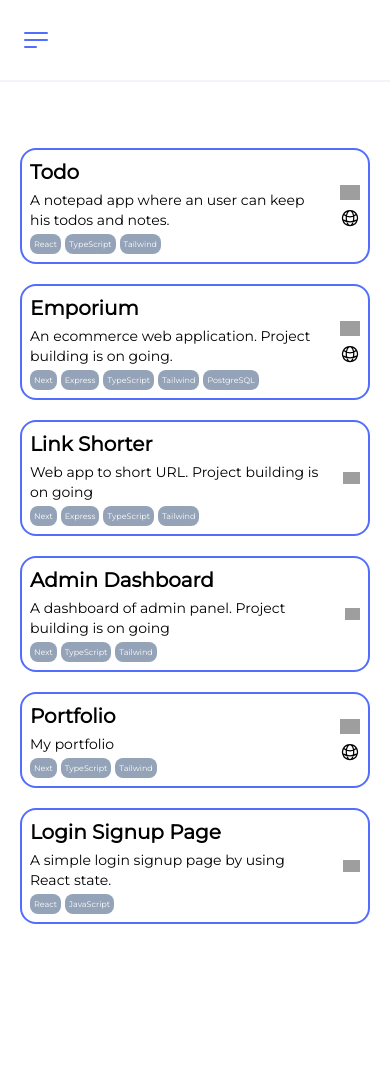
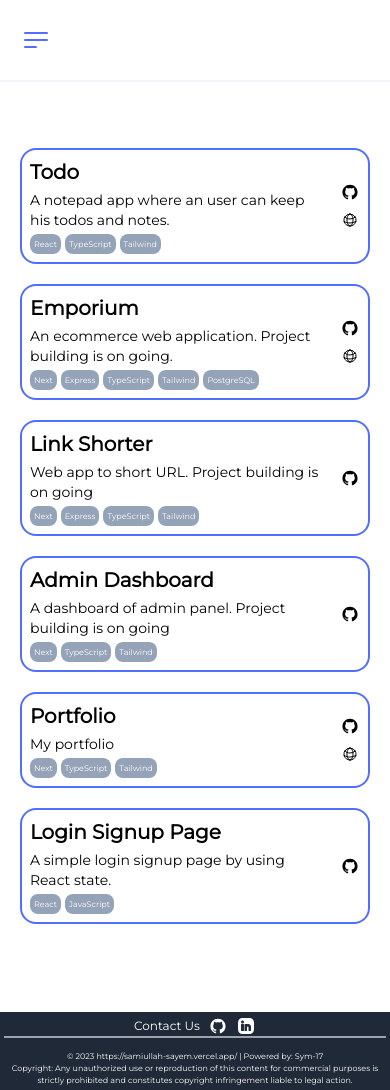
Before and after one commit to Sym-17/portfolio-next, a Next.js app: page /projects in a window 390 px wide. Before the commit the page ends 944 px from the top, so only its background shows below. Built offline with nearby package versions, Linux system fonts and the light colour scheme; grey boxes are pictures that could not be loaded.

Commit message:
Add footer

```diff
--- a/src/app/layout.tsx
+++ b/src/app/layout.tsx
@@ -2,6 +2,7 @@ import type { Metadata } from "next";
 import { Montserrat } from "next/font/google";
 import "./globals.css";
 import Nav from "../components/Nav";
+import Footer from "@/components/Footer";
 
 const montserrat = Montserrat({ subsets: ["latin"], weight: "400" });
 
@@ -17,10 +18,13 @@ export default function RootLayout({
   return (
     <html lang="en">
       <body
-        className={`${montserrat.className} flex flex-col gap-5 justify-center items-center p-5 sm:pr-20 sm:pl-20 lg:pr-44 lg:pl-44 xl:pr-80 xl:pl-80`}
+        className={`${montserrat.className} flex flex-col gap-5 justify-center items-center`}
       >
         <Nav />
-        {children}
+        <div className="pr-5 pl-5 pt-5 sm:pr-20 sm:pl-20 lg:pr-44 lg:pl-44 xl:pr-80 xl:pl-80">
+          {children}
+        </div>
+        <Footer />
       </body>
     </html>
   );
--- a/src/app/page.tsx
+++ b/src/app/page.tsx
@@ -1,3 +1,4 @@
+import AboutMyself from "@/components/AboutMyself";
 import HomePage from "../components/HomePage";
 import ProjectsForHomePage from "../components/ProjectsForHomePage";
 import Skills from "../components/Skills";
@@ -8,6 +9,7 @@ export default function Home() {
       <HomePage />
       <Skills />
       <ProjectsForHomePage />
+      <AboutMyself />
     </main>
   );
 }
--- a/src/app/projects/page.tsx
+++ b/src/app/projects/page.tsx
@@ -3,7 +3,8 @@ import EachProject from "../../components/EachProject";
 
 const Projects = () => {
   return (
-    <div className="grid grid-cols-1 md:grid-cols-2 mt-32 gap-5">
+    <div className="min-h-screen">
+      <div className="grid grid-cols-1 md:grid-cols-2 mt-32 gap-5 ">
         <EachProject
           title="Todo"
           description="A notepad app where an user can keep his todos and notes."
@@ -59,6 +60,7 @@ const Projects = () => {
           isDeployed={false}
         />
       </div>
+    </div>
   );
 };
 
--- /dev/null
+++ b/src/components/AboutMyself.tsx
@@ -0,0 +1,35 @@
+import React from "react";
+import SectionLayoutOfHomePage from "./SectionShellOfHomePage";
+
+const AboutMyself = () => {
+  return (
+    <SectionLayoutOfHomePage
+      id="about-myself"
+      title="About Myself"
+      placementOfTitle="left"
+    >
+      <div className="">
+        <div className="">
+          <header>Full Name</header>
+          <span>MD. Samiullah Sayem</span>
+        </div>
+        <div className="">
+          <header>Home Town</header>
+          <span>Thakurgaon, Bangladesh</span>
+        </div>
+        <div className="">
+          <header>Education</header>
+          <span>BSc in Computer Science & Engineering</span>
+          <span>
+            Chittagong University of Engineering & Technology, Chattogram,
+            Bangladesh
+          </span>
+        </div>
+        <h1>My Resume</h1>
+        <h1>Contacts: git, in, mail</h1>
+      </div>
+    </SectionLayoutOfHomePage>
+  );
+};
+
+export default AboutMyself;
--- a/src/components/EachProject.tsx
+++ b/src/components/EachProject.tsx
@@ -2,6 +2,7 @@ import Image from "next/image";
 import Link from "next/link";
 import React from "react";
 import { GlobeAltIcon } from "@heroicons/react/24/outline";
+import GithubIcon from "./GithubIcon";
 
 type EachProjectProps = {
   title: string;
@@ -36,22 +37,20 @@ const EachProject = (props: EachProjectProps) => {
         <Link
           href={props.gitLink}
           target="_blank"
-          className={`${props.isOngit ? "flex" : "hidden"}`}
+          className={`${
+            props.isOngit ? "flex" : "hidden"
+          } w-5 lg:w-8 cursor-pointer lg:p-1 border-2 border-transparent hover:border-gray-300 rounded-xl`}
         >
-          <Image
-            src="https://cdn.jsdelivr.net/gh/devicons/devicon/icons/github/github-original.svg"
-            width={1}
-            height={1}
-            alt=""
-            className="w-5 lg:w-8 cursor-pointer lg:p-1 hover:bg-gray-200 hover:rounded-full"
-          />
+          <GithubIcon color="#000000" />
         </Link>
         <Link
           href={props.deployLink}
           target="_blank"
-          className={`${props.isDeployed ? "flex" : "hidden"}`}
+          className={`${
+            props.isDeployed ? "flex" : "hidden"
+          } w-5 lg:w-8 cursor-pointer lg:p-1 border-2 border-transparent hover:border-gray-300 rounded-xl`}
         >
-          <GlobeAltIcon className="w-5 lg:w-8 cursor-pointer lg:p-1 hover:bg-gray-200 hover:rounded-full" />
+          <GlobeAltIcon />
         </Link>
       </div>
     </div>
--- /dev/null
+++ b/src/components/Footer.tsx
@@ -0,0 +1,28 @@
+import Link from "next/link";
+import LinkedInIcon from "./LinkedInIcon";
+import Image from "next/image";
+import GithubIcon from "./GithubIcon";
+import IconShell from "./IconShell";
+
+export default function Footer() {
+  return (
+    <footer className="flex-col justify-center gap-0 bg-gray-800 text-white p-1 sm:pr-20 sm:pl-20 lg:pr-44 lg:pl-44 xl:pr-80 xl:pl-80 w-full">
+      <div className="flex justify-center items-center gap-2 border-gray-400 border-b-2">
+        <h1 className="text-center text-xs lg:text-sm">Contact Us</h1>
+        <IconShell link="https://github.com/Sym-17">
+          <GithubIcon color="#fff" />
+        </IconShell>
+        <IconShell link="https://www.linkedin.com/in/md-samiullah-sayem/">
+          <LinkedInIcon color="#fff" />
+        </IconShell>
+      </div>
+      <p className="text-[8px] lg:text-[10px] text-center mt-3">
+        © 2023 https://samiullah-sayem.vercel.app/ | Powered by: Sym-17
+        <br />
+        Copyright: Any unauthorized use or reproduction of this content for
+        commercial purposes is strictly prohibited and constitutes copyright
+        infringement liable to legal action.
+      </p>
+    </footer>
+  );
+}
```
Lines whose indentation alone changed are shown as unchanged.
